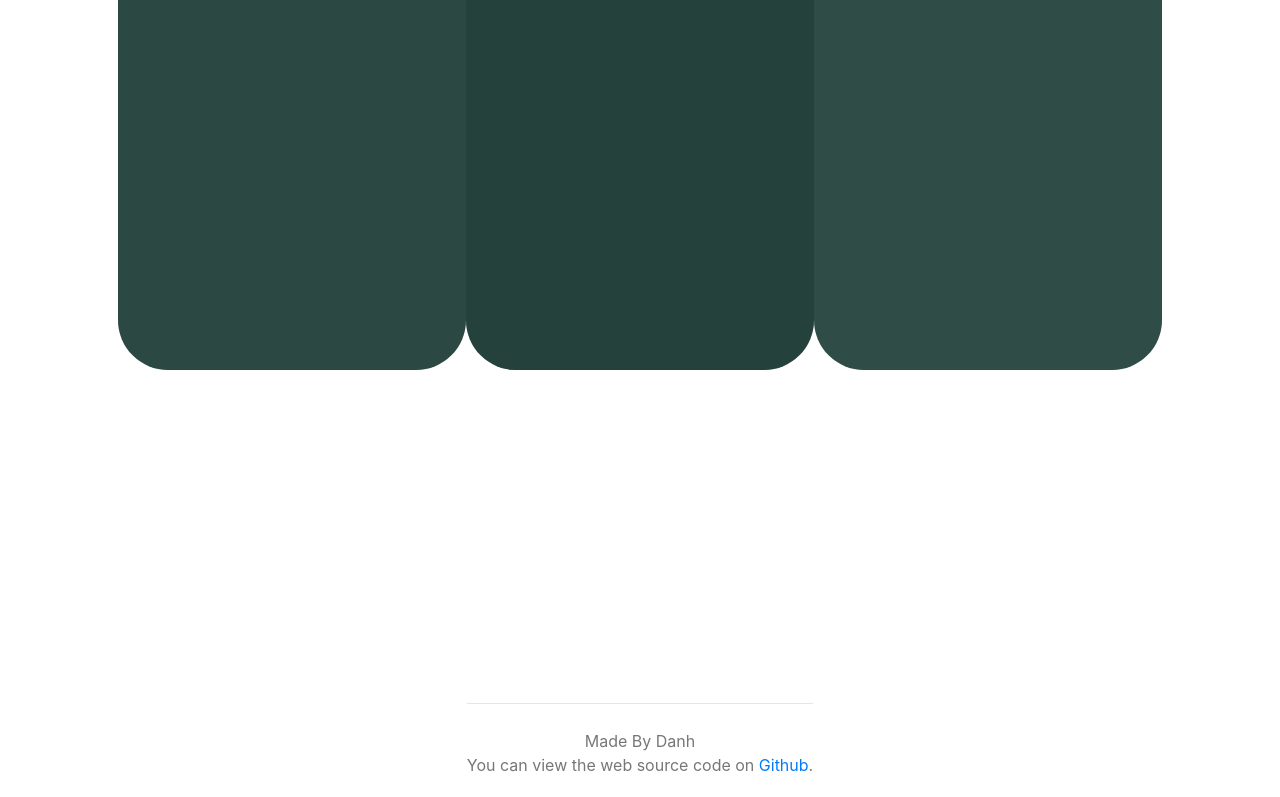
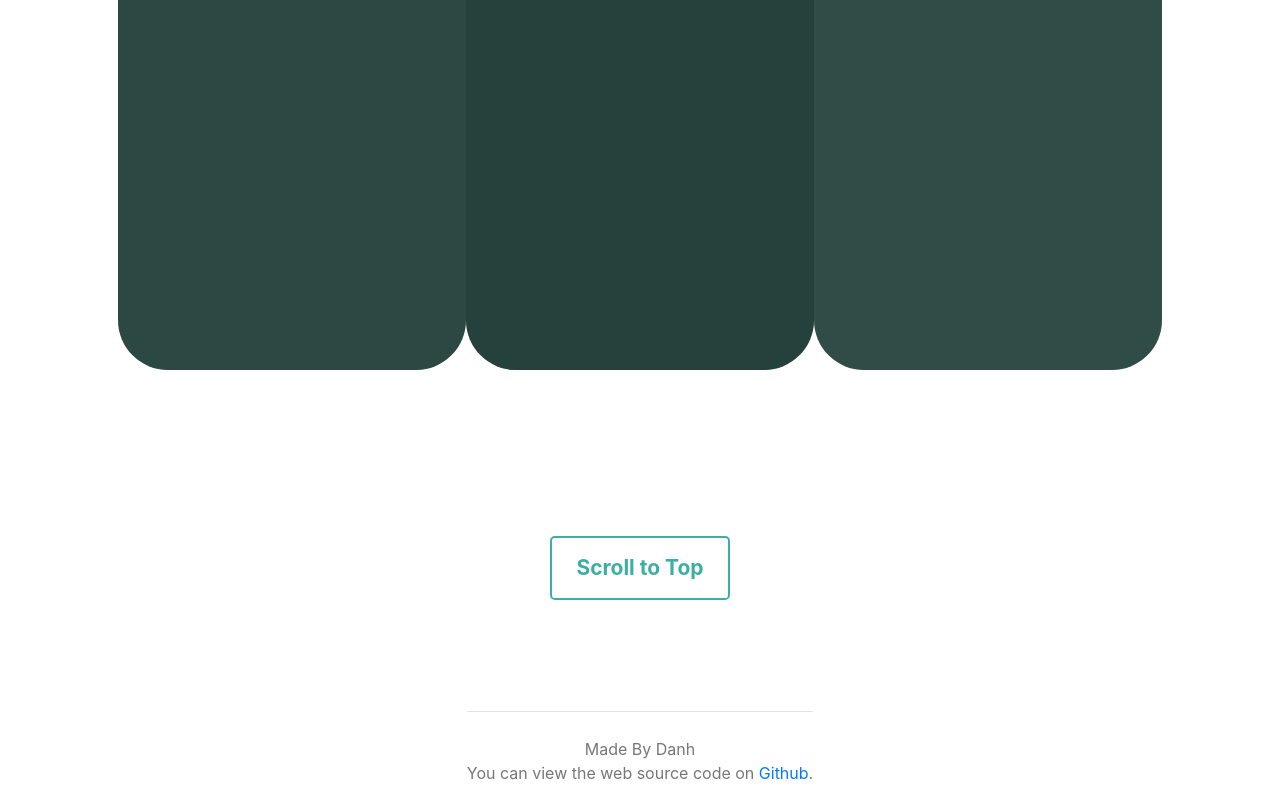
Before and after one commit to dmho18/personal-website, a React (Create React App) app: page / in a window 1280 px wide. Shown: the part 3867-4664 px from the top of the page. Built offline with nearby package versions, Linux system fonts and the light colour scheme.

Commit message:
add a scroll to top button

```diff
--- a/src/InitMain.js
+++ b/src/InitMain.js
@@ -268,8 +268,11 @@ export default class InitMain extends Component {
             </a>
           </section>
           </div>
-
-
+        </div>
+        <div class="top">
+          <a class="btn btn-lg btn-success" role="button" data-toggle="tab" href="#tab1">
+            Scroll to Top
+          </a>
         </div>
 
         <div class="ft">
--- a/src/Main.css
+++ b/src/Main.css
@@ -91,6 +91,9 @@ nav {
     padding-bottom: 30%;
     text-align: center;
 }
+.top {
+    text-align: center;
+}
 
 .big{
     font-size: 120%;
@@ -109,7 +112,7 @@ nav {
 }
 
 
-.intro .btn, .more .btn {
+.intro .btn, .more .btn, .top .btn {
     padding: 14px 24px;
     font-size: 21px;
     font-weight: bolder;
@@ -118,7 +121,7 @@ nav {
     color: #3CAEA3;
 }
 
-.intro .btn:hover, .more .btn:hover {
+.intro .btn:hover, .more .btn:hover, .top .btn:hover{
     background-color: #3CAEA3;
     border: 2px solid #3CAEA3;
     color: white;
@@ -213,7 +216,7 @@ img {
 
 .edu {
     padding-top: 10%;
-    padding-bottom: 20%;
+    padding-bottom: 15%;
 }
 
 
```
